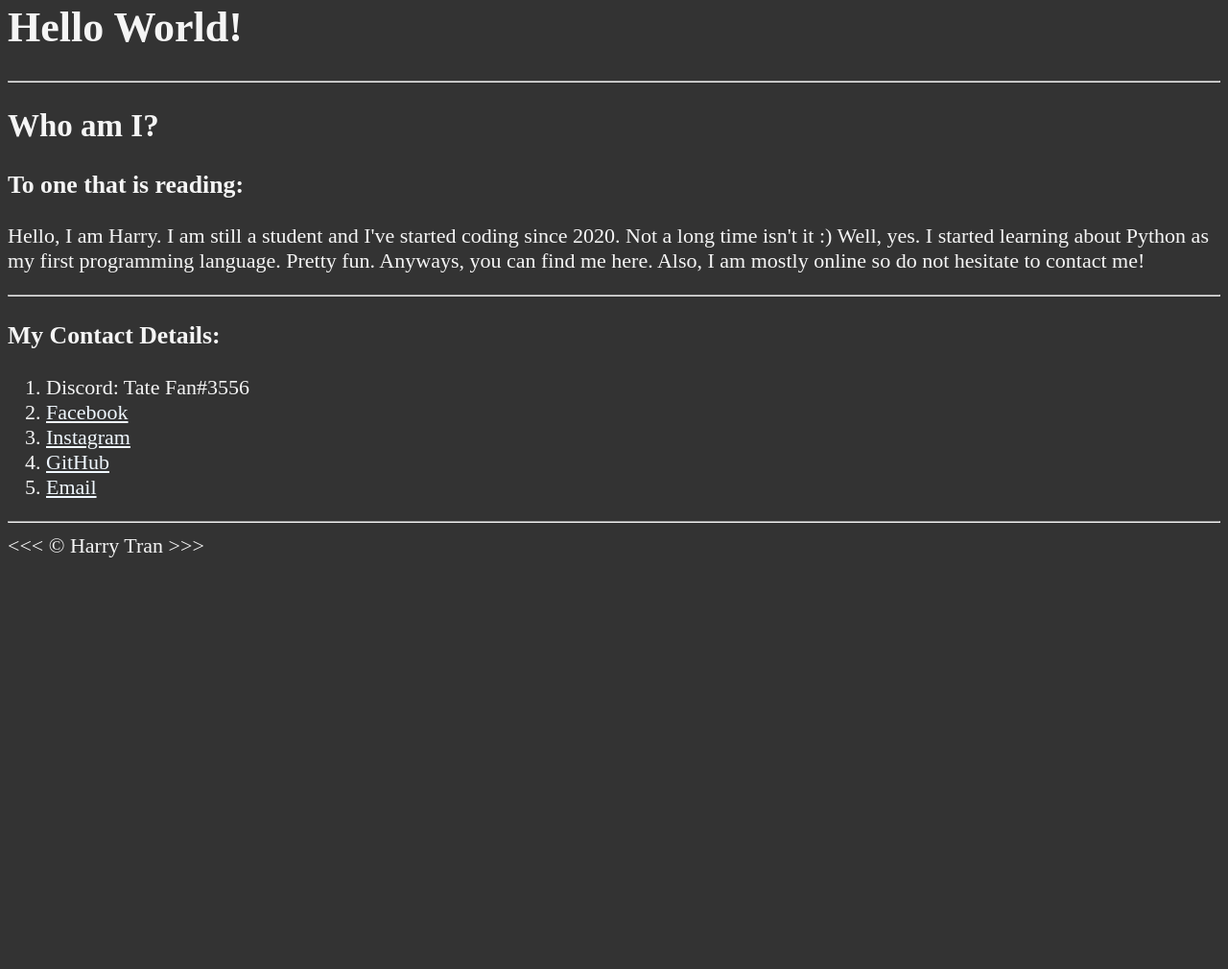
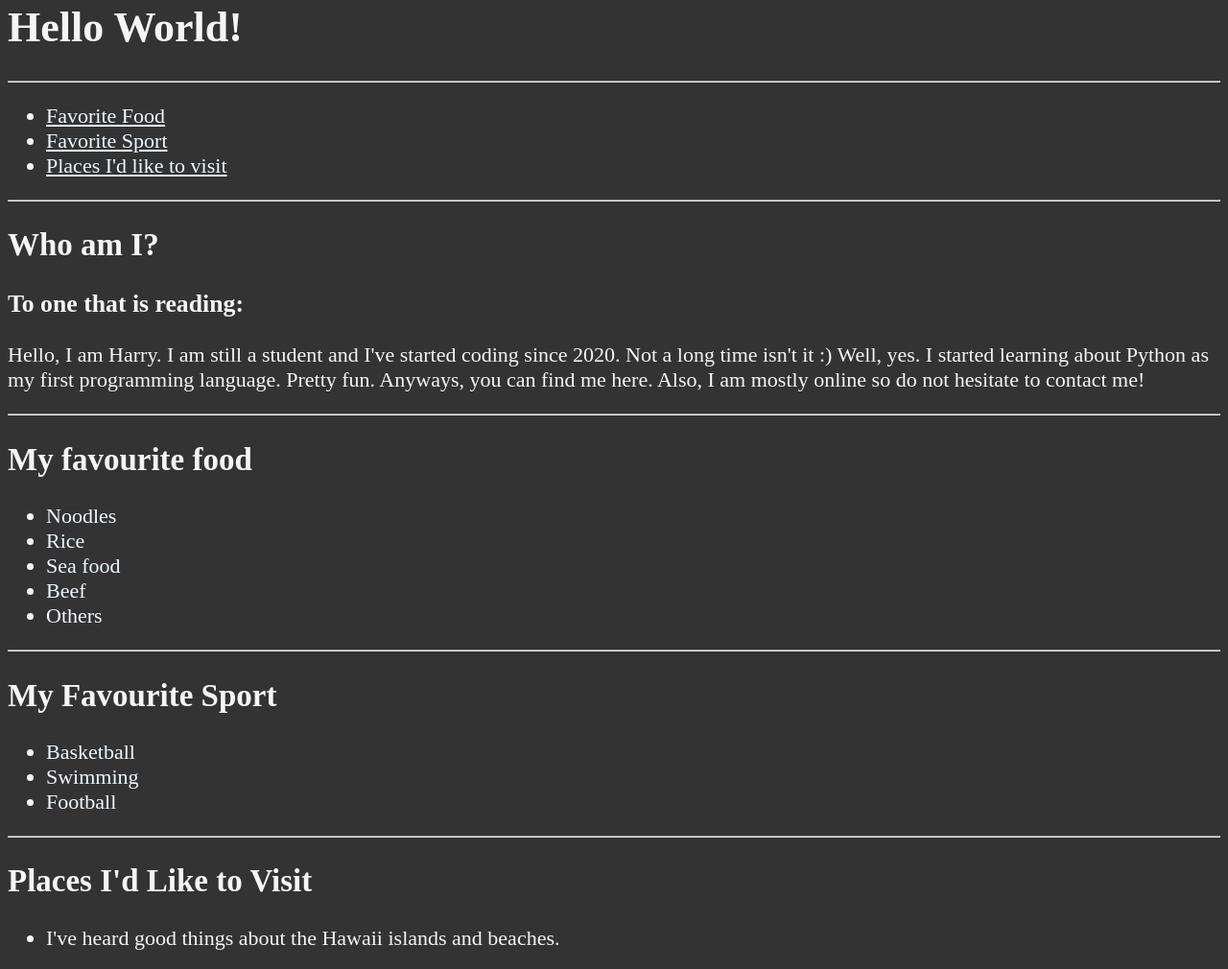
Before and after one commit to zombieaattak2009/Basic-HTML, a plain HTML site: page about.html in a window 1280 px wide. Shown: the part 26-1036 px from the top of the page at 96% size. Before the commit the page ends 800 px from the top, so only its background shows below. Drawn offline with Linux system fonts and the light colour scheme.

Commit message:
HTMLupdate#6
Added some stuff in about me section.

```diff
--- a/about.html
+++ b/about.html
@@ -1,21 +1,75 @@
 <!DOCTYPE html>
 <html lang="en">
     <head>
-    <meta charset="UTF-8">
-    <meta name="Author" content="Harry Tran">
-    <meta name="Description" content="All about me">
+        <meta charset="UTF-8" />
+        <meta name="Author" content="Harry Tran" />
+        <meta name="Description" content="All about me" />
         <title>About me</title>
-    <link rel="stylesheet" href="main.css" type="text/css">
+        <link rel="stylesheet" href="main.css" type="text/css" />
     </head>
 
     <body>
+        <header>
         <h1>Hello World!</h1>
-    <hr>
+        <hr />
+        <nav aria-label="primary-navigation">
+            <ul>
+                <li>
+                    <a href="#favfood">Favorite Food</a>
+                </li>
+                <li>
+                    <a href="#favsport">Favorite Sport</a>
+                </li>
+                <li>
+                    <a href="#end">Places I'd like to visit</a>
+                </li>
+            </ul>
+        </nav>
+    </header>
+        <main>
+        <hr />
         <h2>Who am I?</h2>
         <h3>To one that is reading:</h3>
-    <p>Hello, I am Harry. I am still a student and I've started coding since 2020. Not a long time isn't it :) Well, yes. I started learning about Python as my first programming language. Pretty fun. Anyways, you can find me here. Also, I am mostly online so do not hesitate to contact me!  </p>
-    <hr>
-    <h3>My Contact Details: </h3>
+        <p>
+            Hello, I am Harry. I am still a student and I've started coding since 2020. Not a long time isn't it :) Well, yes. I started learning about Python as my first programming language. Pretty fun. Anyways, you can find me here.
+            Also, I am mostly online so do not hesitate to contact me!
+        </p>
+        <hr />
+        <article id="favfood">
+        <h2>My favourite food</h2>
+        <ul>
+            <li><a>Noodles</a></li>
+            <li><a>Rice</a></li>
+            <li><a>Sea food</a></li>
+            <li><a>Beef</a></li>
+            <li><a>Others</a></li>
+        </ul>
+    </article>
+        <hr />
+        <article id="favsport">
+        <h2>My Favourite Sport</h2>
+        <ul>
+            <li><a>Basketball</a></li>
+            <li><a>Swimming</a></li>
+            <li><a>Football</a></li>
+        </ul>
+        <hr />
+    </article>
+    <article id="end">
+        <h2>Places I'd Like to Visit</h2>
+        <ul>
+            <li>
+                <p>I've heard good things about the Hawaii islands and beaches.</p>
+                <figure>
+                    <img src="Image/hawaii.jpeg" alt="Hawaii Beach" title="I want to visit a Hawaii beach" loading="lazy">
+                    <figcaption>
+                        Hawaii Beach
+                    </figcaption>
+                </figure>
+            </li>
+        </ul>
+        <hr />
+        <h3>My Contact Details:</h3>
         <ol>
             <li>Discord: Tate Fan#3556</li>
             <li><a href="https://www.facebook.com/profile.php?id=100063747066907">Facebook</a></li>
@@ -23,8 +77,9 @@
             <li><a href="https://github.com/zombieaattak2009">GitHub</a></li>
             <li><a href="mailto:benvalorant@gmail.com">Email</a></li>
         </ol>
-    <hr>
+        <hr />
+    </article>
+    </main>
         &lt;&lt;&lt; &copy; Harry Tran &gt;&gt;&gt;
     </body>
-
 </html>
```
Also changed, not shown: index.html (+3 -3 lines), Image/hawaii.jpeg (added). Lines whose indentation alone changed are shown as unchanged.
